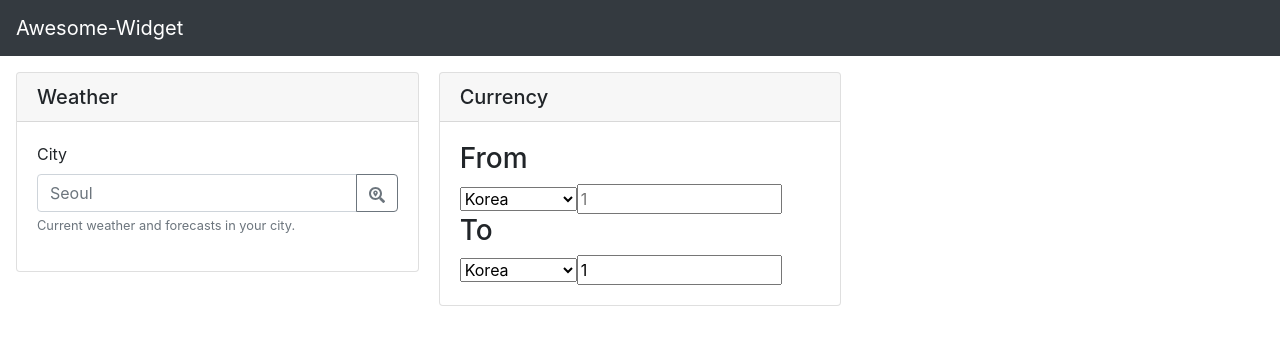
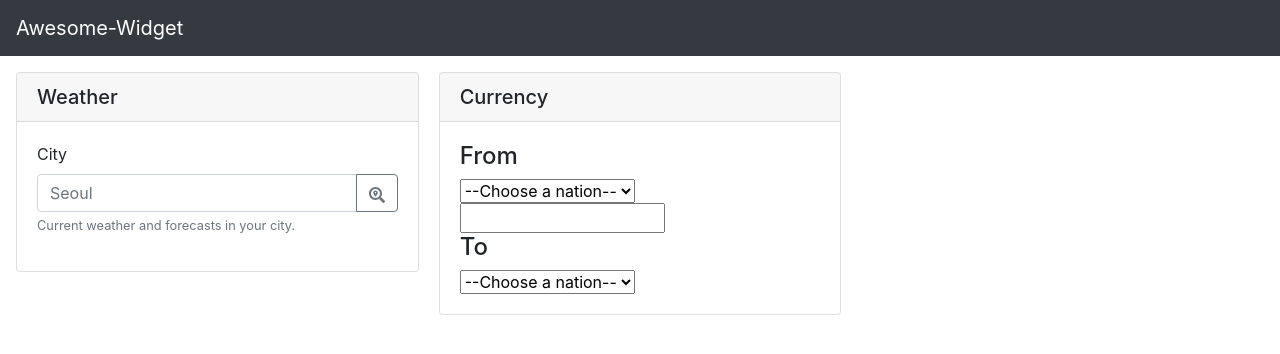
Before and after one commit to soong-kim/awesome-widget, a React (Create React App) app: page / in a window 1280 px wide. Shown: the top 354 px of the page. Built offline with nearby package versions, Linux system fonts and the light colour scheme; no server answers.

Commit message:
Currency setState 쓰게 수정함

```diff
--- a/src/widgets/Currency.jsx
+++ b/src/widgets/Currency.jsx
@@ -1,10 +1,11 @@
-import React from 'react';
+import React, { useState } from 'react';
 import PropTypes from 'prop-types';
 
 const CurrencyList = (props) => {
-  const { id } = props;
+  const { id, handleOption } = props;
   return (
-    <select name="CURRENCY_LIST" id={id} defaultValue="KRW">
+    <select name="CURRENCY_LIST" id={id} defaultValue="X" onChange={(e) => handleOption(e)}>
+      <option value="X">--Choose a nation--</option>
       <option value="AUD">Austrailia</option>
       <option value="BRL">Brazil</option>
       <option value="CAD">Canada</option>
@@ -28,37 +29,55 @@ const CurrencyList = (props) => {
 
 CurrencyList.propTypes = {
   id: PropTypes.string.isRequired,
+  handleOption: PropTypes.func.isRequired,
 };
 
-const searchPriceInfo = (searchKey) => (
-  fetch(`https://earthquake.kr:23490/query/${searchKey}`, { mode: 'no-cors' })
+const Currency = () => {
+  const [nationFrom, setFrom] = useState('X');
+  const [nationTo, setTo] = useState('X');
+  const [ratio, setRatio] = useState(1);
+  const [input, setInput] = useState(0);
+  const baseUrl = 'https://earthquake.kr:23490/query';
+
+  const updateRatio = () => {
+    if (nationFrom !== 'X' && nationTo !== 'X') {
+      const searchKey = `${nationFrom}${nationTo}`;
+      const url = `${baseUrl}/${searchKey}`;
+      fetch(url)
         .then((res) => res.json())
-    .then((json) => (json.some((e) => (e === searchKey)) ? json.searchKey[0] : 0))
-    .catch(() => 0)
-);
-
-const handleInput = (e) => {
-  const from = document.getElementById('options_from');
-  const to = document.getElementById('options_to');
-  const searchKey = `${from.options[from.selectedIndex].value}${to.options[to.selectedIndex].value}`;
-  const ratio = searchPriceInfo(searchKey);
-  console.log(ratio);
-  if (ratio > 0) {
-    document.getElementById('amount_to').setAttribute('value', ratio * e.target.value);
+        .then((json) => {
+          if (json.searchKey) {
+            setRatio(json.searchKey[0]);
           } else {
-    document.getElementById('amount_to').setAttribute('value', 'not implemented');
+            window.alert('제공하지 않는 서비스입니다.');
+          }
+        })
+        .catch((res) => console.error(res));
     }
   };
 
-const Currency = () => (
+  const handleOptionFrom = (e) => {
+    const { value } = e.target.options[e.target.selectedIndex];
+    setFrom(value);
+    updateRatio();
+  };
+
+  const handleOptionTo = (e) => {
+    const { value } = e.target.options[e.target.selectedIndex];
+    setTo(value);
+    updateRatio();
+  };
+
+  return (
     <div id="currency">
-    <h3> From </h3>
-    <CurrencyList id="options_from" />
-    <input type="text" id="amount_from" size="15" placeholder="1" onChange={(e) => handleInput(e)} />
-    <h3> To </h3>
-    <CurrencyList id="options_to" />
-    <input type="text" id="amount_to" size="15" value="1" readOnly />
+      <h4> From </h4>
+      <CurrencyList id="options_from" handleOption={handleOptionFrom} />
+      <input type="text" id="amount_from" size="15" onChange={(e) => setInput(e.target.value)} />
+      <h4> To </h4>
+      <CurrencyList id="options_to" handleOption={handleOptionTo} />
+      {ratio.isLoaded && input.isLoaded && <p value={ratio * input} />}
     </div>
   );
+};
 
 export default Currency;
```
Lines whose indentation alone changed are shown as unchanged.
